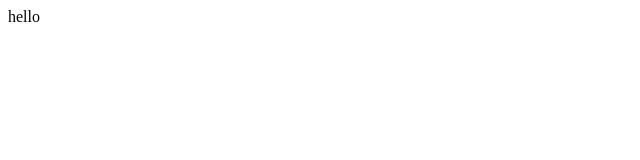
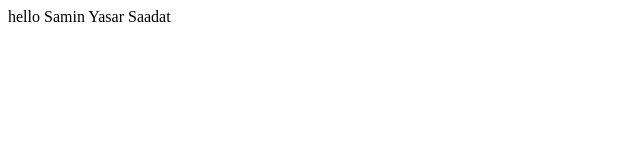
Before and after one commit to rtsaron/CSE470_InventoryManagementSystem_Group9, a plain HTML site: page index.html in a window 1280 px wide. Shown: the whole page, without its empty margins (0-640 px from the left). Drawn offline with Linux system fonts and the light colour scheme.

Commit message:
project started

```diff
--- a/index.html
+++ b/index.html
@@ -6,6 +6,6 @@
     <title>Document</title>
 </head>
 <body>
-    hello
+    hello Samin Yasar Saadat
 </body>
 </html>
```
